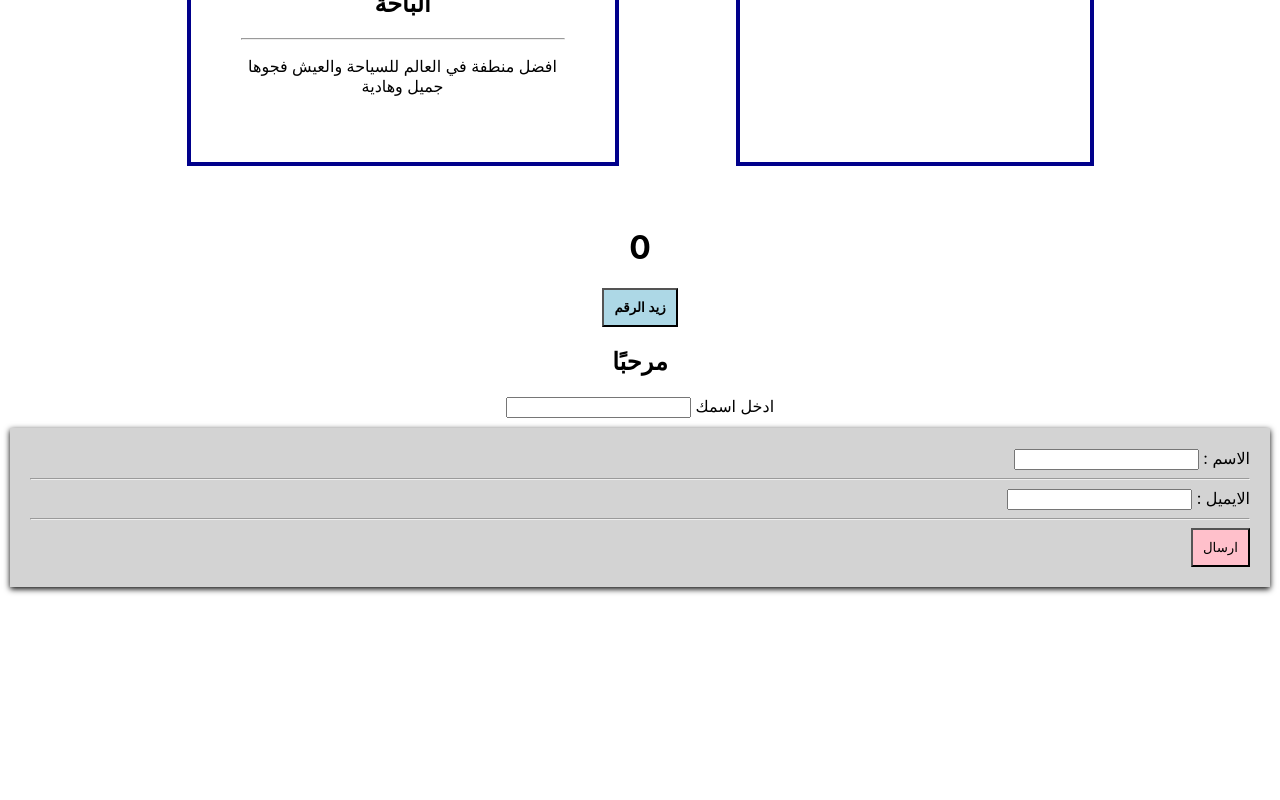
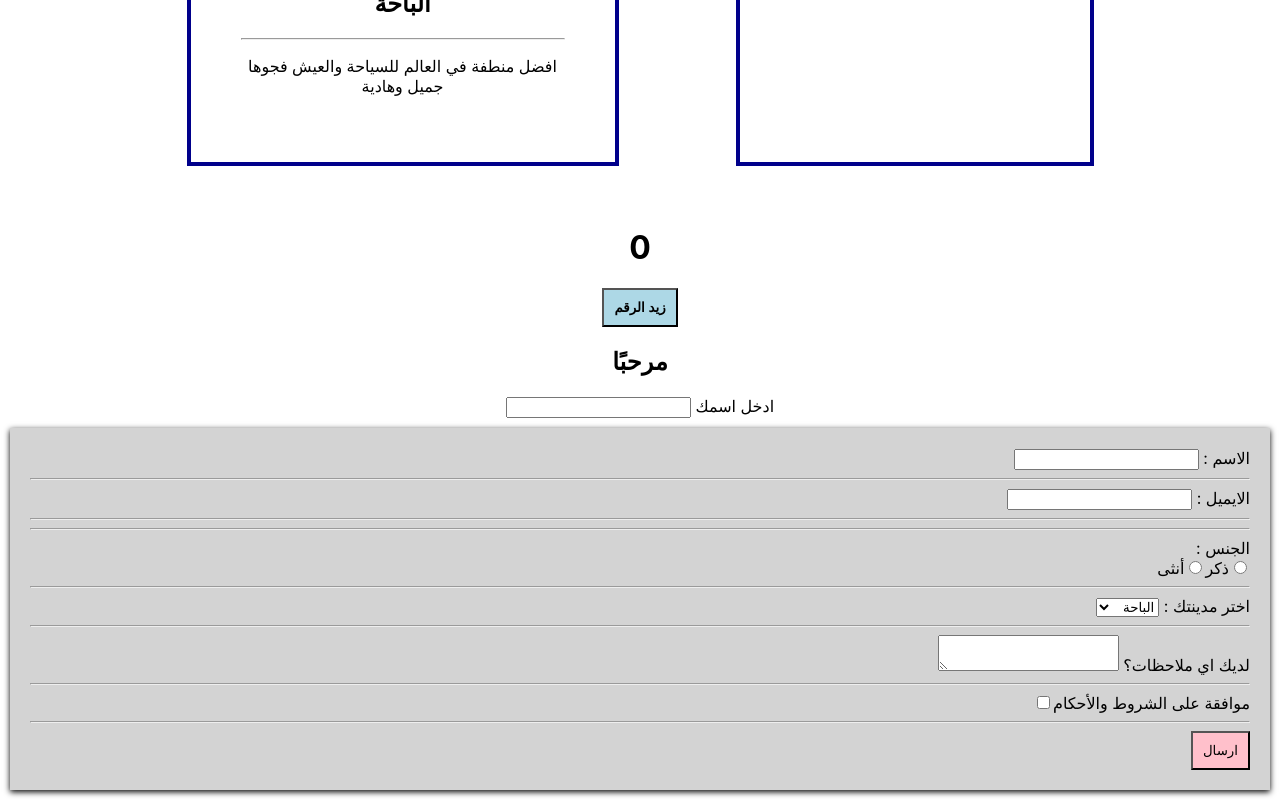
Before and after one commit to FatimaALzahrani/React-app, a React (Create React App) app: page / in a window 1280 px wide. Shown: the part 848-1648 px from the top of the page. Before the commit the page ends 1445 px from the top, so only its background shows below. Built offline with nearby package versions, Linux system fonts and the light colour scheme.

Commit message:
States with Form

```diff
--- a/src/Form.js
+++ b/src/Form.js
@@ -9,7 +9,14 @@ let formStyle = {
   backgroundColor: "lightgrey",
 };
 export default function Form() {
-  const [inputs, setInputs] = useState({ name: "", email: "" });
+  const [inputs, setInputs] = useState({
+    name: "",
+    email: "",
+    gender: "",
+    city: "",
+    comment: "",
+    agree: false,
+  });
   return (
     <form
       style={formStyle}
@@ -40,6 +47,61 @@ export default function Form() {
         }}
       />
       <hr />
+      <hr />
+      <label>الجنس : </label>
+      <div>
+        <input
+          type="radio"
+          value="ذكر"
+          checked={inputs.gender === "ذكر"}
+          onChange={(event) => {
+            setInputs({ ...inputs, gender: event.target.value });
+          }}
+        />
+        ذكر
+        <input
+          type="radio"
+          value="أنثى"
+          checked={inputs.gender === "أنثى"}
+          onChange={(event) => {
+            setInputs({ ...inputs, gender: event.target.value });
+          }}
+        />
+        أنثى
+      </div>
+      <hr />
+      <label>اختر مدينتك : </label>
+      <select
+        value={inputs.city}
+        onChange={(event) => {
+          setInputs({ ...inputs, city: event.target.value });
+        }}
+      >
+        <option>الباحة</option>
+        <option>الطايف</option>
+        <option>المدينة</option>
+        <option>مكة</option>
+      </select>
+      <hr />
+      <label>لديك اي ملاحظات؟ </label>
+      <textarea
+        value={inputs.comment}
+        onChange={(event) => {
+          setInputs({ ...inputs, comment: event.target.value });
+        }}
+      >
+        {inputs.comment}
+      </textarea>
+      <hr />
+      <label>موافقة على الشروط والأحكام</label>
+      <input
+        type="checkbox"
+        checked={inputs.agree}
+        onChange={(event) => {
+          setInputs({ ...inputs, agree: event.target.checked });
+        }}
+      />
+      <hr />
       <button
         style={{ backgroundColor: "pink", fontWedght: "bold", padding: "10px" }}
       >
```
